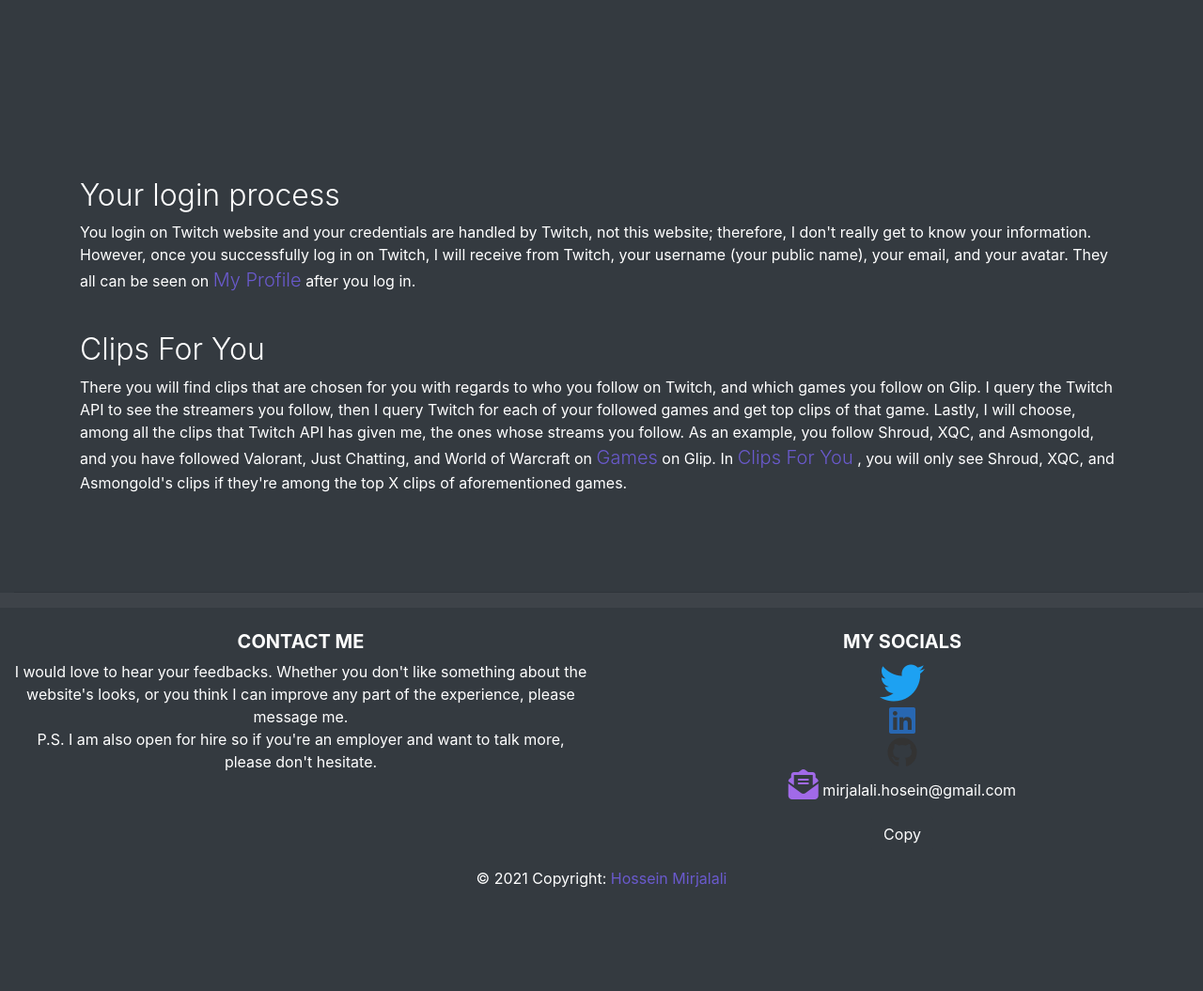
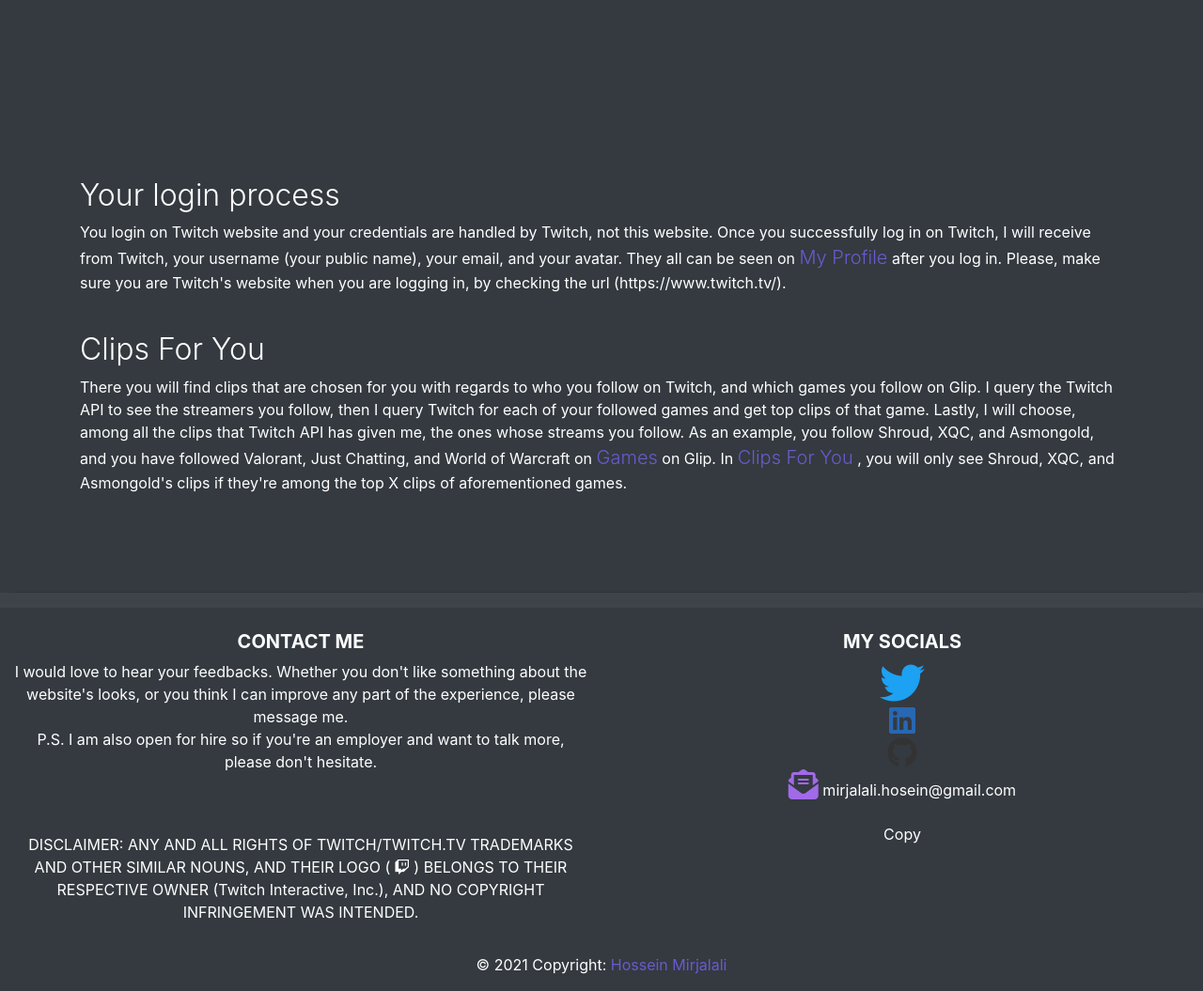
Before and after one commit to HosseinMirjalali/Glip, a Django app: page /about/ in a window 1280 px wide. Shown: the part 719-1774 px from the top of the page at 94% size. Before the commit the page ends 1664 px from the top, so only its background shows below. Run offline with Django 3.2, Linux system fonts and the light colour scheme; parts of the project's set-up code (start-up, migrations or seed data) failed here and were passed over; some libraries are stand-ins or nearby versions.

Commit message:
updated visuals of searchbox, added disclaimer to footer, and updated about page

```diff
--- a/glip/static/css/project.css
+++ b/glip/static/css/project.css
@@ -71,3 +71,24 @@ h3 {
   -webkit-transform: scale(1.05);
   transform: scale(1.05);
 }
+
+textarea:focus,
+input[type="text"]:focus,
+input[type="password"]:focus,
+input[type="datetime"]:focus,
+input[type="datetime-local"]:focus,
+input[type="date"]:focus,
+input[type="month"]:focus,
+input[type="time"]:focus,
+input[type="week"]:focus,
+input[type="number"]:focus,
+input[type="email"]:focus,
+input[type="url"]:focus,
+input[type="search"]:focus,
+input[type="tel"]:focus,
+input[type="color"]:focus,
+.uneditable-input:focus {
+  border-color: #6A5ACD;
+  box-shadow: 0 1px 1px rgba(106, 90, 205, 1) inset, 0 0 8px rgba(106, 90, 205, 1);
+  outline: 0 none;
+}
--- a/glip/templates/footer.html
+++ b/glip/templates/footer.html
@@ -52,6 +52,12 @@
           P.S. I am also open for hire so if you're an employer and want to talk more, please don't hesitate.
         </p>
 
+        <br>
+        <br>
+        <p>DISCLAIMER: ANY AND ALL RIGHTS OF TWITCH/TWITCH.TV TRADEMARKS AND OTHER SIMILAR NOUNS, AND THEIR LOGO ( <i
+                class="fab fa-twitch"></i> ) BELONGS TO THEIR RESPECTIVE OWNER (Twitch Interactive, Inc.), AND NO
+          COPYRIGHT INFRINGEMENT WAS INTENDED.</p>
+
       </div>
       <!-- Grid column -->
 
--- a/glip/templates/pages/about.html
+++ b/glip/templates/pages/about.html
@@ -30,10 +30,12 @@
   <section class="py-5">
     <div class="container">
       <h2 class="font-weight-light">Your login process</h2>
-      <p>You login on Twitch website and your credentials are handled by Twitch, not this website; therefore, I don't
-        really get to know your information. However, once you successfully log in on Twitch, I will receive from
+      <p>You login on Twitch website and your credentials are handled by Twitch, not this website. Once you successfully
+        log in on Twitch, I will receive from
         Twitch, your username (your public name), your email, and your avatar. They all can be seen on <a
                 href="{% url 'users:detail' request.user.username %}" class="lead">My Profile</a> after you log in.
+        Please, make sure you are Twitch's website when you are logging in, by checking the url
+        (https://www.twitch.tv/).
       </p>
       <div class="btn"></div>
     </div>
```
